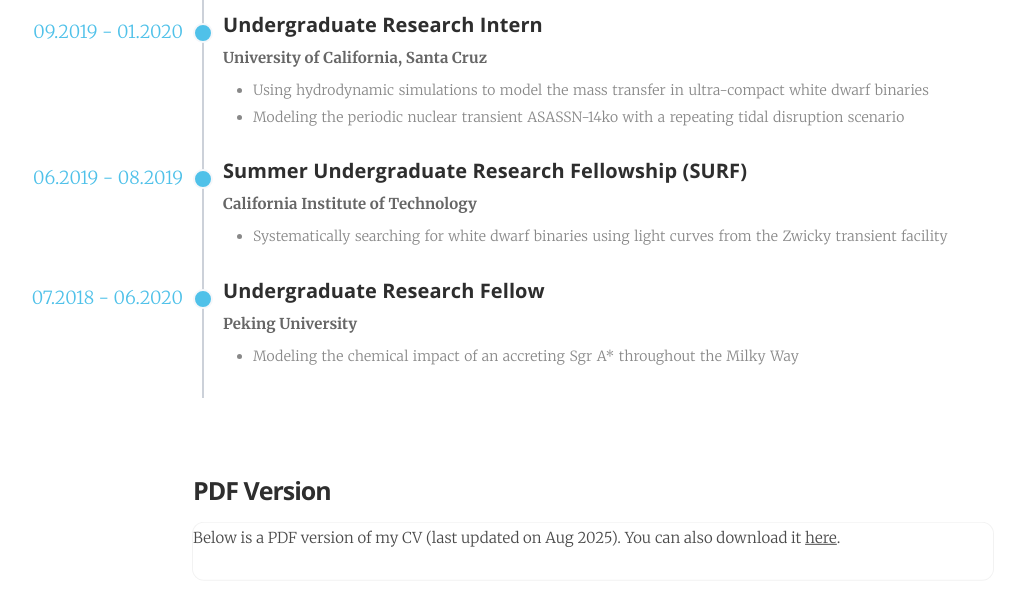
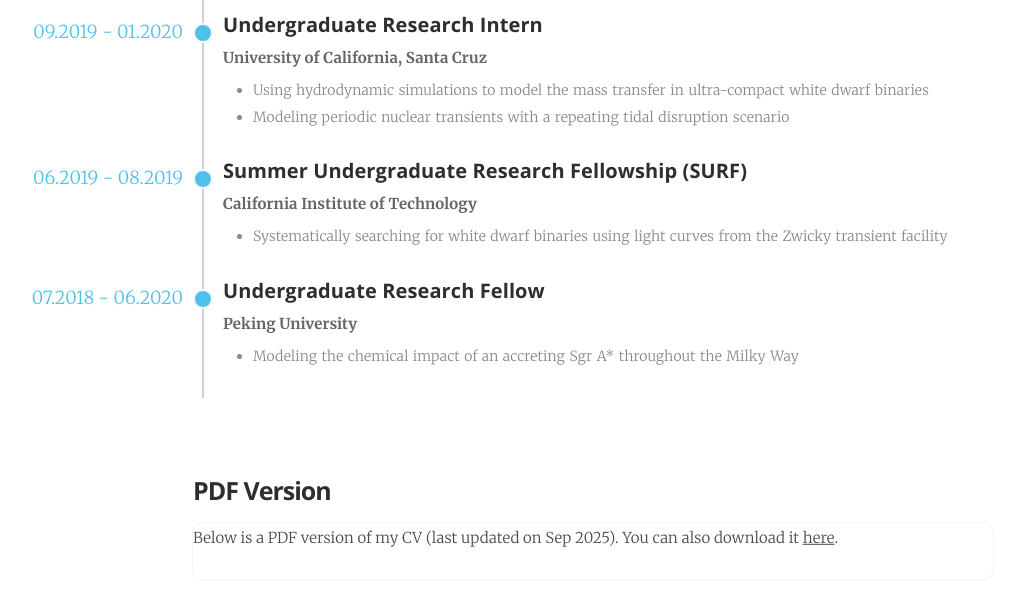
Before and after one commit to slowdivePTG/slowdivePTG.github.io, a Jekyll site: the page built from _pages/cv.html, in a window 1280 px wide and 900 px high, scrolled down 938 px, cut to the strip 152-761 px from the top of the window. Shown: the whole strip, without its empty margins (47-1072 px from the left). Built offline with Jekyll 4.4.1, drawn with Linux system fonts in a browser that asks for light colours; some web fonts are replaced.

Commit message:
cv updated: sep 6, 2025

```diff
--- a/_data/cv.yml
+++ b/_data/cv.yml
@@ -1,5 +1,5 @@
 Chang:
-    profile: "Below is a PDF version of my CV (last updated on Aug 2025). You can also download it <a href='https://slowdiveptg.github.io/cv/resume_cv.pdf' target='_blank'>here</a>."
+    profile: "Below is a PDF version of my CV (last updated on Sep 2025). You can also download it <a href='https://slowdiveptg.github.io/cv/resume_cv.pdf' target='_blank'>here</a>."
     education:
         - time:             "09.2021 - "
           location:         "Northwestern University"
@@ -23,7 +23,7 @@ Chang:
           position:         "Undergraduate Research Intern"
           responsibilities:
             - "Using hydrodynamic simulations to model the mass transfer in ultra-compact white dwarf binaries"
-            - "Modeling the periodic nuclear transient ASASSN-14ko with a repeating tidal disruption scenario"
+            - "Modeling periodic nuclear transients with a repeating tidal disruption scenario"
         - time:             "06.2019 - 08.2019"
           location:         "Pasadena, US"
           company:          "California Institute of Technology"
```
Also changed, not shown: 4 other files.
